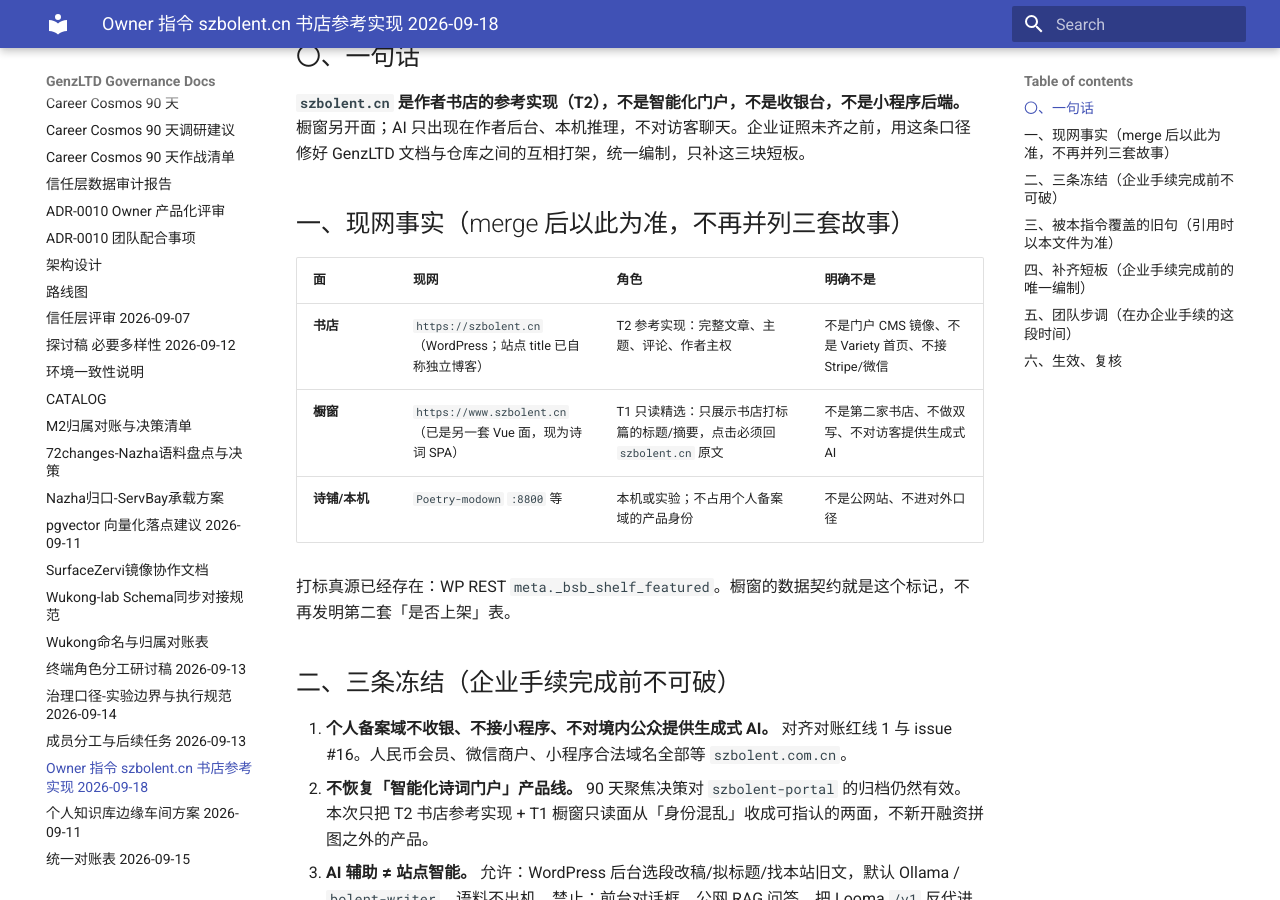
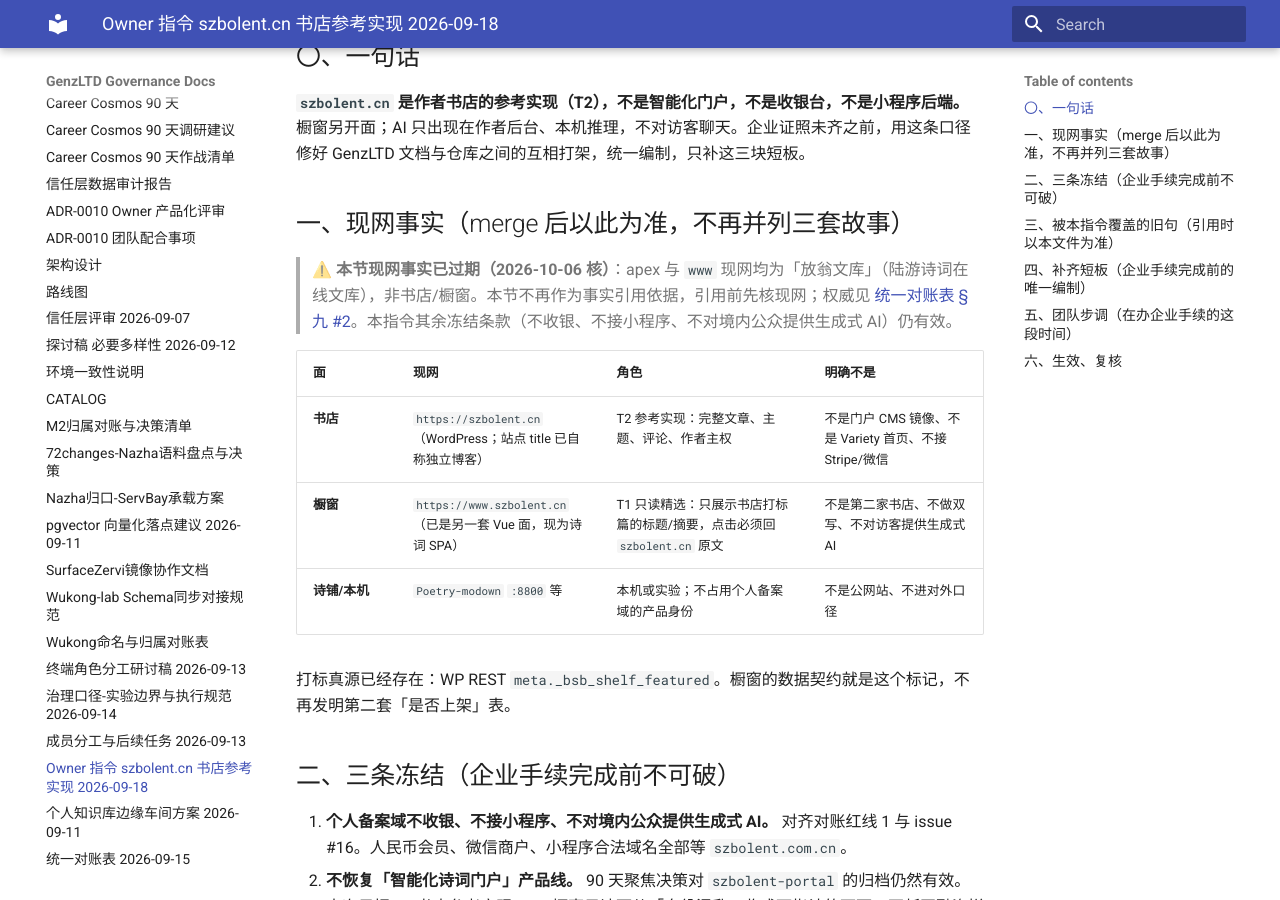
Before and after one commit to GenzLTD/docs, an MkDocs documentation site: the page built from docs/Owner指令-szbolent.cn书店参考实现-20260918.md, in a window 1280 px wide and 900 px high, scrolled down 325 px. Built offline with MkDocs 1.6.1 and Material for MkDocs 9.7.7, drawn with Linux system fonts in a browser that asks for light colours.

```diff
--- a/docs/Owner指令-szbolent.cn书店参考实现-20260918.md
+++ b/docs/Owner指令-szbolent.cn书店参考实现-20260918.md
@@ -11,6 +11,8 @@
 **`szbolent.cn` 是作者书店的参考实现（T2），不是智能化门户，不是收银台，不是小程序后端。** 橱窗另开面；AI 只出现在作者后台、本机推理，不对访客聊天。企业证照未齐之前，用这条口径修好 GenzLTD 文档与仓库之间的互相打架，统一编制，只补这三块短板。
 
 ## 一、现网事实（merge 后以此为准，不再并列三套故事）
+
+> ⚠️ **本节现网事实已过期（2026-10-06 核）**：apex 与 `www` 现网均为「放翁文库」（陆游诗词在线文库），非书店/橱窗。本节不再作为事实引用依据，引用前先核现网；权威见 [统一对账表 §九 #2](统一对账表-20260915.md)。本指令其余冻结条款（不收银、不接小程序、不对境内公众提供生成式 AI）仍有效。
 
 | 面 | 现网 | 角色 | 明确不是 |
 |---|---|---|---|
```
Also changed, not shown: AGENTS.md (+1 -0 lines), README.md (+1 -1 lines), docs/统一对账表-20260915.md (+1 -1 lines).
